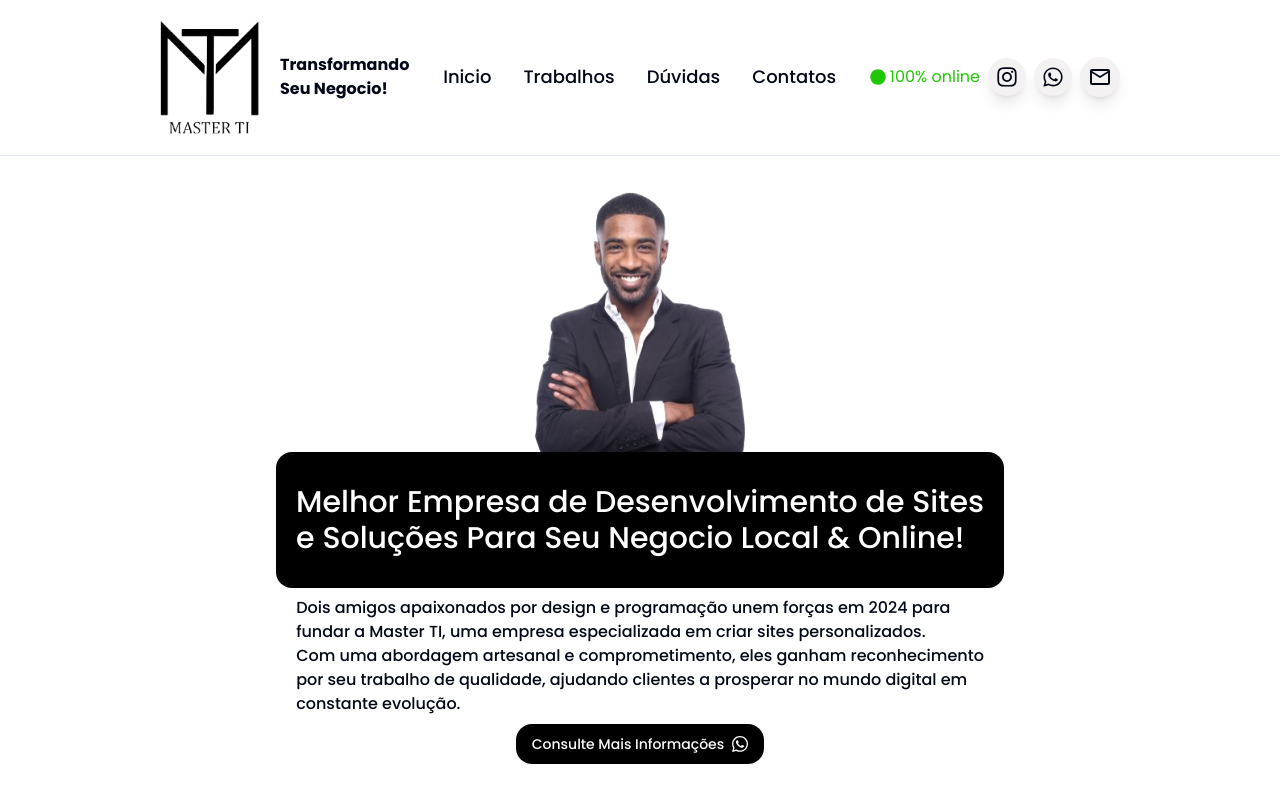
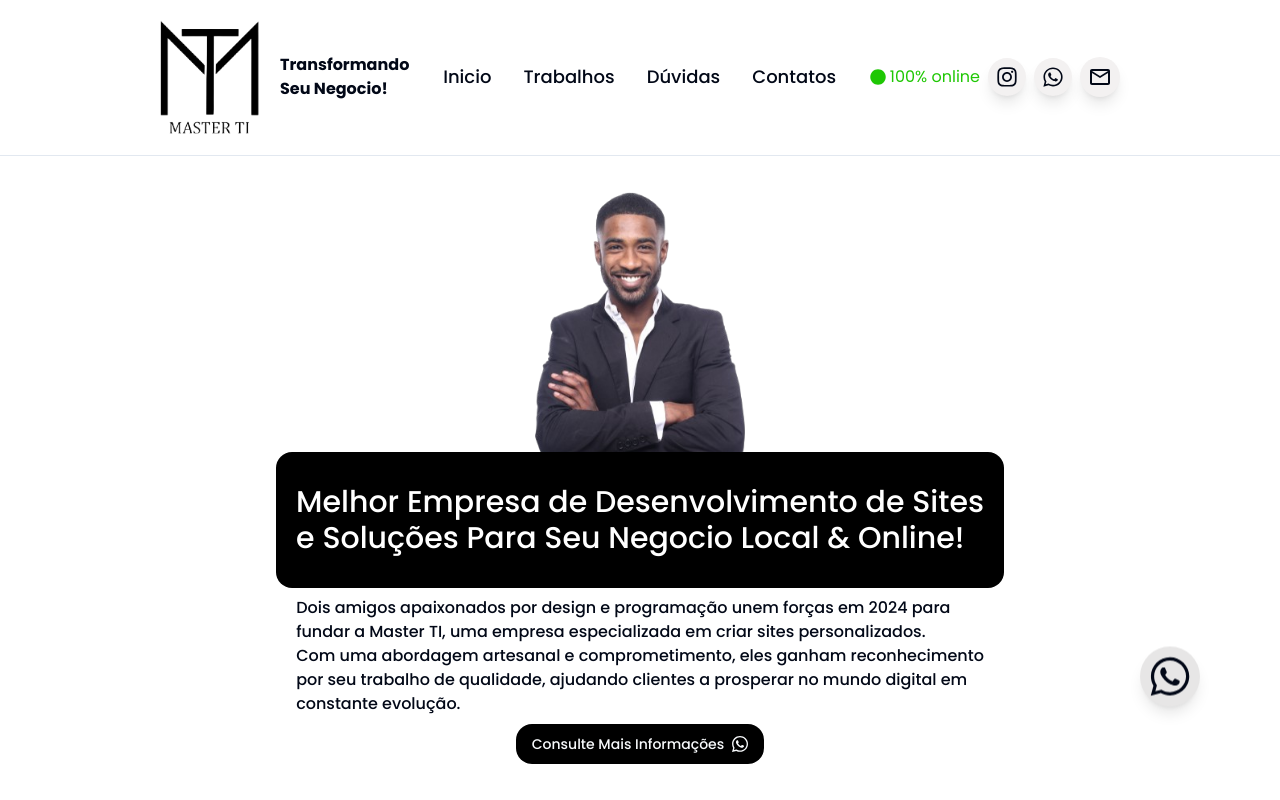
Before and after one commit to ayranoliveira1/master-ti, a Next.js app: page / in a window 1280 px wide. Shown: the top 800 px of the page. Built offline with nearby package versions, Linux system fonts and the light colour scheme.

Commit message:
Feat: add button redirecting to whatsapp

```diff
--- a/app/page.tsx
+++ b/app/page.tsx
@@ -4,10 +4,12 @@ import Contacts from "@/app/components/contacts";
 import Header from "@/app/components/header";
 import Questions from "@/app/components/questions";
 import Start from "@/app/components/start";
+import Link from "next/link";
+import { FaWhatsapp } from "react-icons/fa";
 
 export default function Home() {
    return (
-      <>
+      <div className="relative">
          <div className="py-5 w-full lg:fixed top-0 px-8 lg:px-40 bg-white z-50 border-b border[0.2px]">
             <Header />
          </div>
@@ -31,6 +33,19 @@ export default function Home() {
          <div id="contacts" className="py-14 container mx-auto">
             <Contacts />
          </div>
-      </>
+
+         <Link
+            href={
+               "https://api.whatsapp.com/send?phone=+55(91)982534512&text=Ol%C3%A1%2C+gostaria+de+conhecer+mais+o+trabalho+de+sites+de+voc%C3%AAs!"
+            }
+            target="_blank"
+            className="fixed bottom-10 right-10 lg:bottom-20 lg:right-20 "
+         >
+            <div className="bg-[#e7e6e6] animate-bounce z-50 p-2 rounded-full shadow-lg cursor-pointer hover:scale-110">
+               <FaWhatsapp size={30} className="lg:hidden" />
+               <FaWhatsapp size={44} className="hidden lg:block" />
+            </div>
+         </Link>
+      </div>
    );
 }
```
